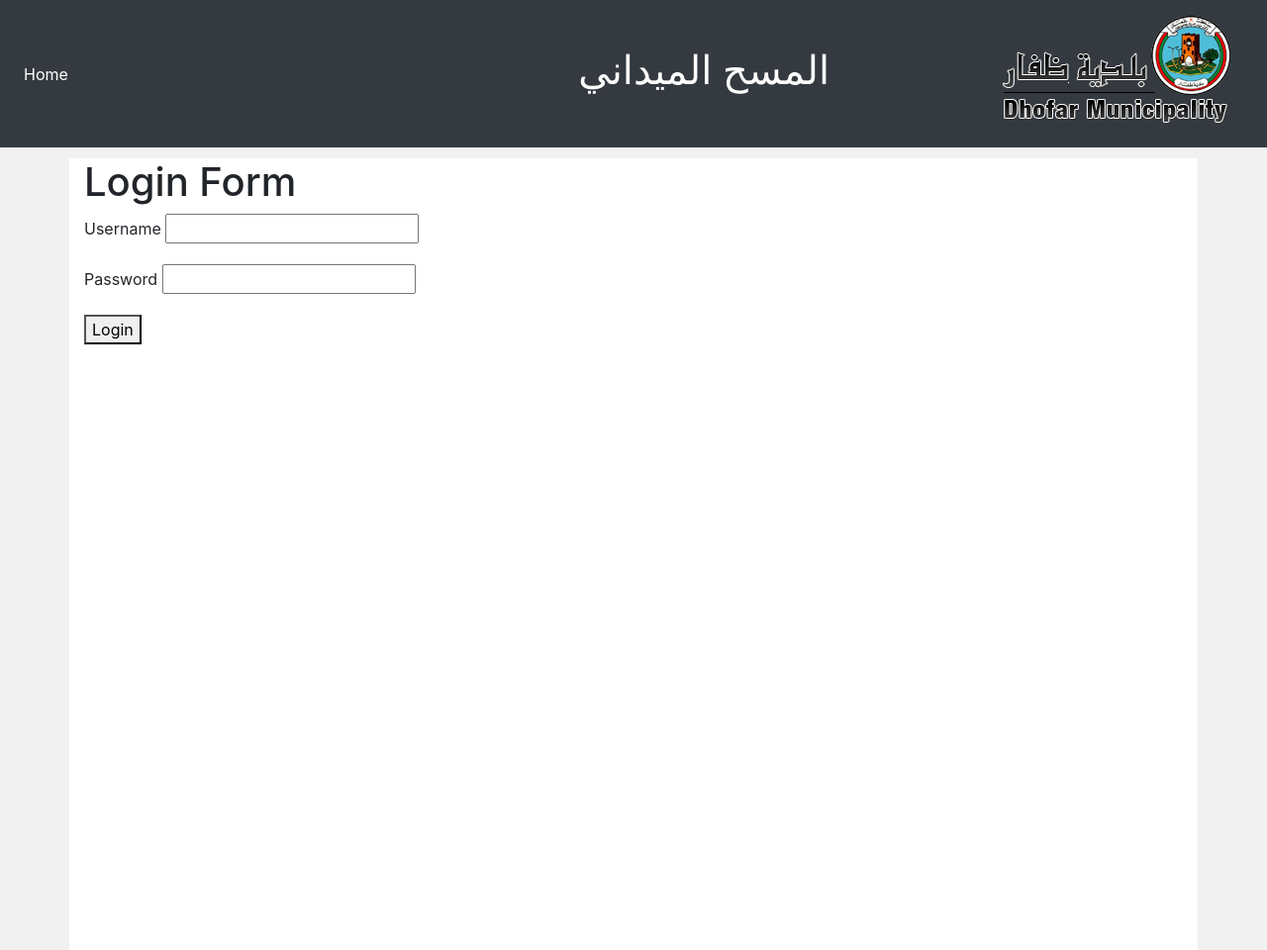
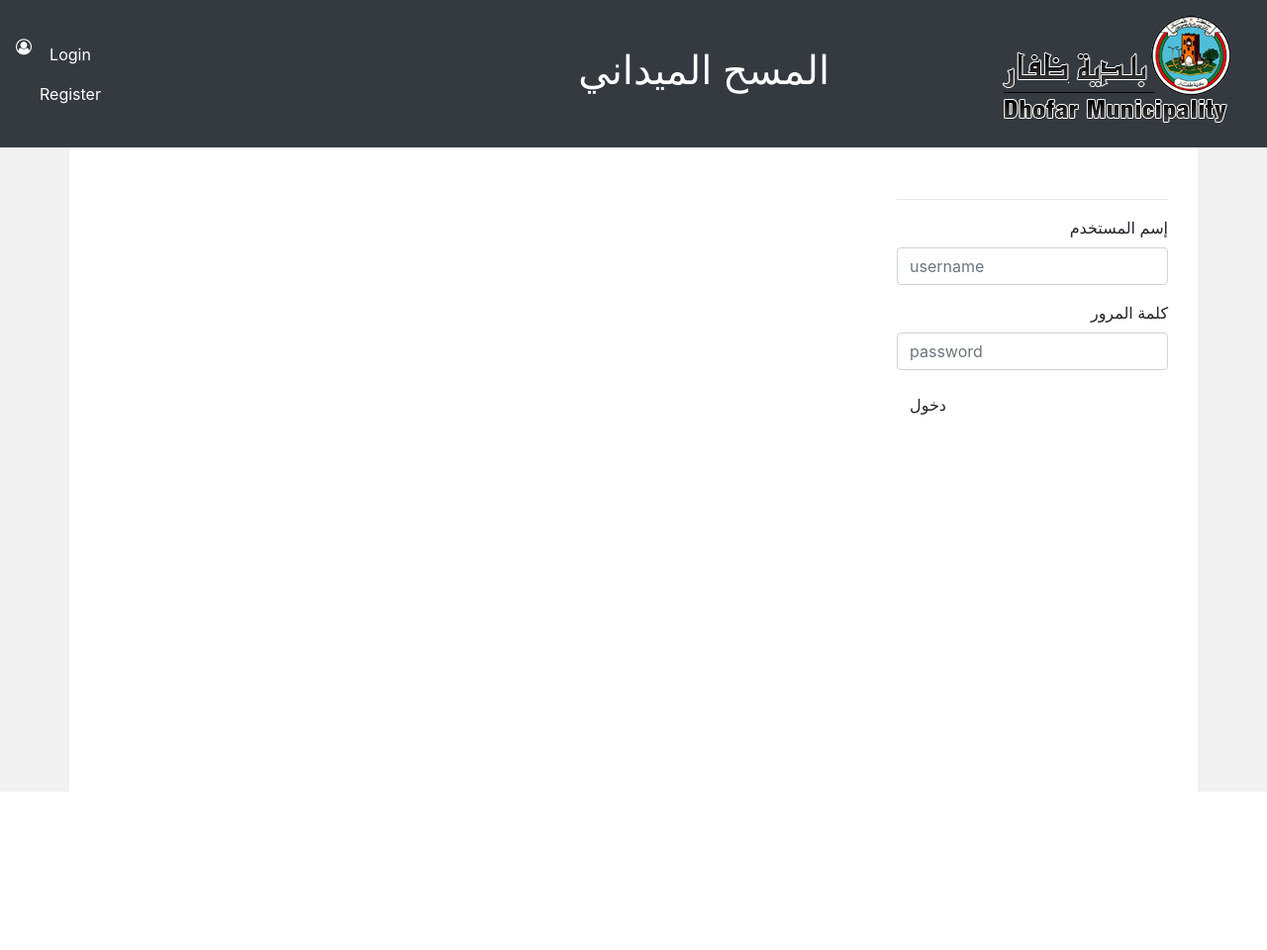
Before and after one commit to Tabook22/dm_survey, a Django app: page /sr_user/login/ in a window 1280 px wide. Shown: the whole page at 99% size. After the commit the page ends 800 px from the top, so only its background shows below. Run offline with Django 3.2, Linux system fonts and the light colour scheme; some libraries are stand-ins or nearby versions.

Commit message:
fixing start page

```diff
--- a/sr_user/templates/sr_user/login.html
+++ b/sr_user/templates/sr_user/login.html
@@ -3,7 +3,71 @@
 {% crispy form form.helper %}
 {% block content %}
 {% load static %}
-<div class="form-wrapper">
+
+<div class="sidenav">
+    <div class="login-main-text" style="text-align:right;">
+       <h2>بلدية ظفار<br> صفحة الدخول</h2>
+       <p>الرجاء تسجيل معلومات الدخول</p>
+    </div>
+ </div>
+ <div class="main">
+    <div class="col-md-12 col-sm-12">
+       <div class="login-form" style="display:flex;flex-direction:row-reverse;align-items:stretch; padding-top:60px;">
+         <form method="POST">
+            {% csrf_token %}
+            <!-- Errors raised by the form (but not attached to a field) are stored in non_field_errors-->
+            {% if form.errors %}
+            {% for field in form %}
+                {% for error in field.errors %}
+                    <div class="alert alert-danger">
+                        <strong>{{ error|escape }}</strong>
+                    </div>
+                {% endfor %}
+            {% endfor %}
+            {% for error in form.non_field_errors %}
+                <div class="alert alert-danger">
+                    <strong>{{ error|escape }}</strong>
+                </div>
+            {% endfor %}
+        {% endif %}
+
+        <hr>
+
+
+             <div class="form-group" style="text-align:right">
+                <label>إسم المستخدم</label>
+                <input type="text" class="form-control" name="username" placeholder="username">
+                {{field.errors}}
+             </div>
+             <div class="form-group" style="text-align:right;">
+                <label>كلمة المرور</label>
+                <input type="password" class="form-control" name="password" placeholder="password">
+                {{field.errors}}
+             </div>
+             <button type="submit" class="btn btn-black">دخول</button>
+             <!-- <button type="submit" class="btn btn-secondary">Register</button> -->
+
+          </form>
+       </div>
+    </div>
+ </div>
+
+
+
+
+
+
+
+
+
+
+
+
+
+
+
+
+<!-- <div class="form-wrapper">
     <h1>Login Form</h1>
 <form method="POST">
     {% csrf_token %}
@@ -17,5 +81,5 @@
     </p>
     <button type="submit">Login</button>
 </form>
-</div>
+</div> -->
 {% endblock content %}
--- a/templates/partials/_header.html
+++ b/templates/partials/_header.html
@@ -15,6 +15,8 @@
   <!-- Bootstrap core CSS -->
   <link rel="stylesheet" href="https://stackpath.bootstrapcdn.com/bootstrap/4.4.1/css/bootstrap.min.css"
     integrity="sha384-Vkoo8x4CGsO3+Hhxv8T/Q5PaXtkKtu6ug5TOeNV6gBiFeWPGFN9MuhOf23Q9Ifjh" crossorigin="anonymous">
+  <!-- Font Awsome -->
+  <link href="https://stackpath.bootstrapcdn.com/font-awesome/4.7.0/css/font-awesome.min.css" rel="stylesheet">
 
   <!-- Favicons -->
   <link rel="apple-touch-icon" href="/docs/4.4/assets/img/favicons/apple-touch-icon.png" sizes="180x180">
@@ -63,7 +65,13 @@
     <div class="collapse navbar-collapse" id="navbarsExampleDefault">
       <ul class="navbar-nav mr-auto text-center">
         <li class="nav-item active">
-          <a class="nav-link" href="#">Home <span class="sr-only">(current)</span></a>
+          <i style="color:white;" class="fa fa-user-circle-o"></i> {% if user.is_authenticated %}
+   <span style="color:white;font-weight:bold;font-size:1.5rem;">welcome {{ user.username }}</span><a class="nav-link" href="sr_user/logout">Logout</a></li>
+    {% else %}
+
+    <li>
+      <a  class="nav-link" href="sr_user/login" style="color:white;">Login</a><a  class="nav-link" href="sr_user/register" style="color:white">Register</a>
+    {% endif %}
         </li>
 
       </ul>
```
Also changed, not shown: sr_user/static/sr_user/css/sruser.css (+78 -0 lines), templates/index.html (+13 -14 lines), db.sqlite3.
